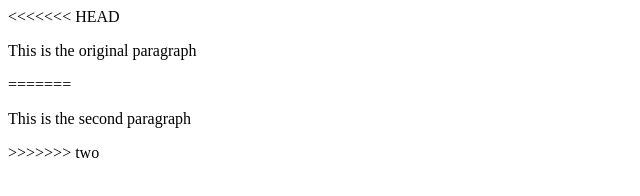
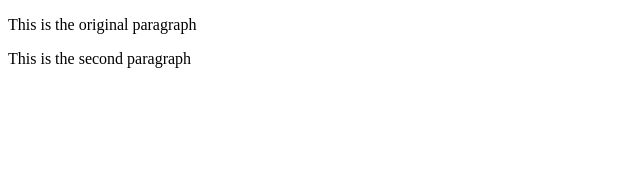
Before and after one commit to tarantula-3/git_test, a plain HTML site: page conflict.html in a window 1280 px wide. Shown: the whole page, without its empty margins (0-640 px from the left). Drawn offline with Linux system fonts and the light colour scheme.

Commit message:
fixed conflict

```diff
--- a/conflict.html
+++ b/conflict.html
@@ -5,10 +5,7 @@
 	<title>Document</title>
 </head>
 <body>
-<<<<<<< HEAD
 	<p>This is the original paragraph</p>
-=======
 	<p>This is the second paragraph</p>
->>>>>>> two
 </body>
 </html>
```
